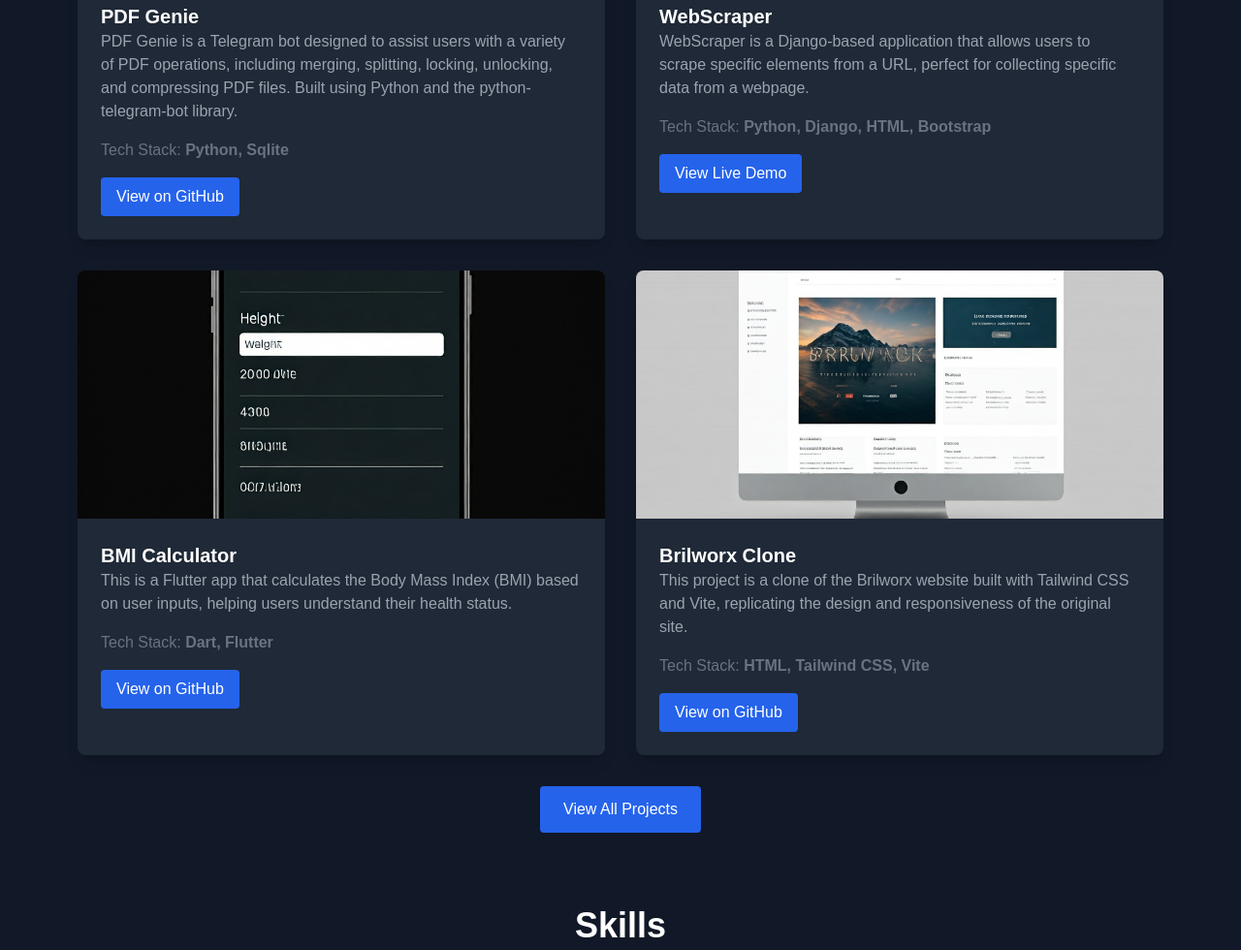
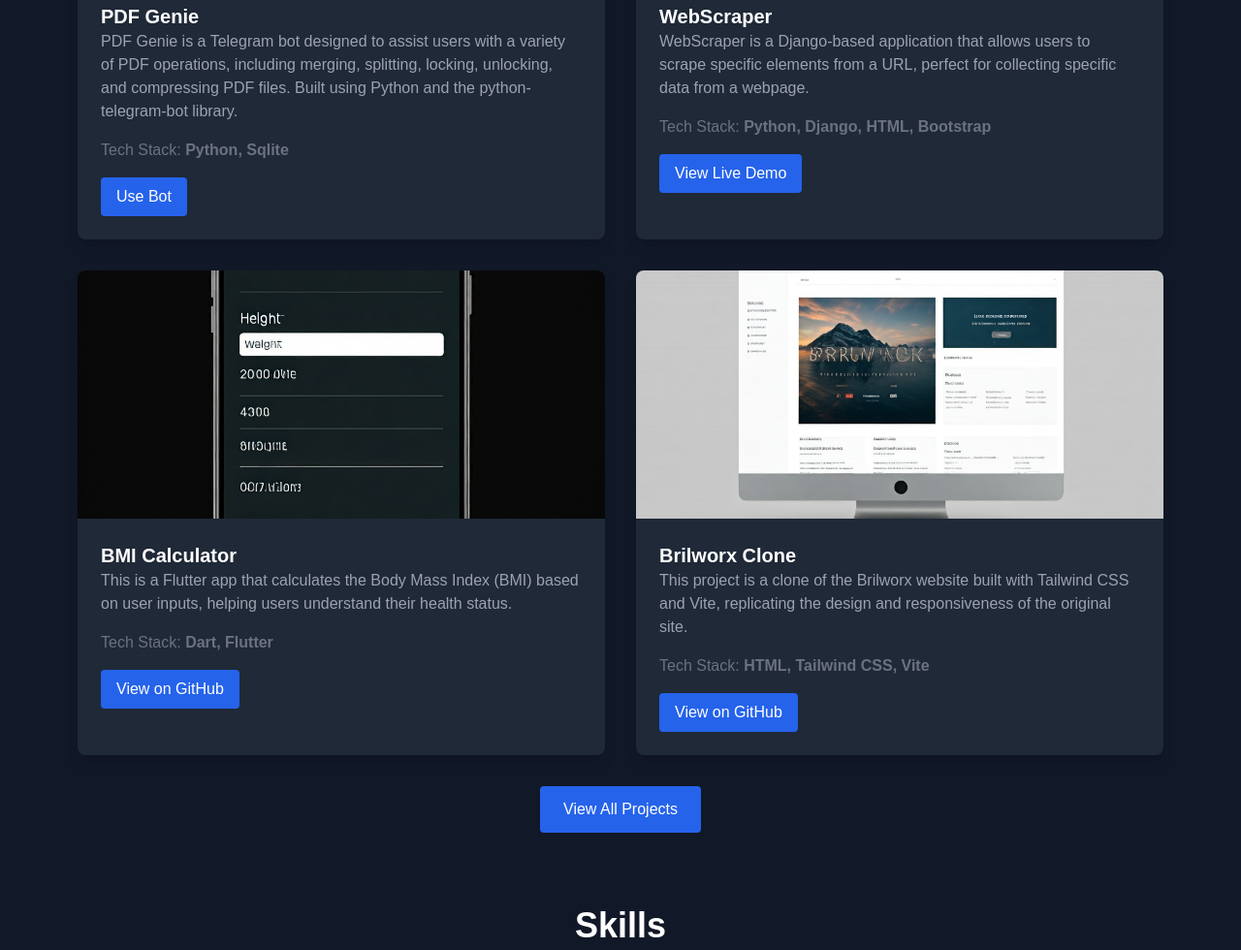
Before and after one commit to sankalpkumar111/Portfolio, a website built with Vite: page index.html in a window 1280 px wide. Shown: the part 1845-2825 px from the top of the page at 97% size. Built offline with nearby package versions, Linux system fonts and the light colour scheme.

Commit message:
telegram bot link update

```diff
--- a/index.html
+++ b/index.html
@@ -312,11 +312,11 @@ limitations under the License. -->
               </p>
               <div class="mt-4">
                 <a
-                  href="https://github.com/sankalpkumar111/PDF_BOT"
+                  href="https://t.me/PDFGeniebot"
                   target="_blank"
                   class="inline-block bg-blue-600 text-white px-4 py-2 rounded hover:bg-blue-700 transition duration-300"
                 >
-                  View on GitHub
+                  Use Bot
                 </a>
               </div>
             </div>
```
